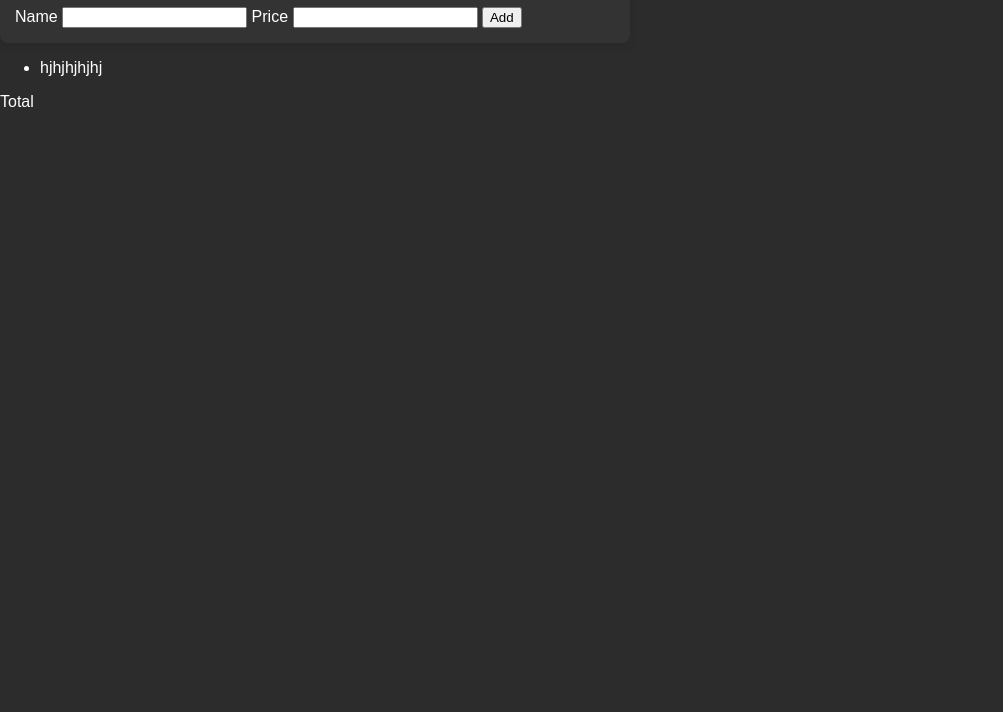
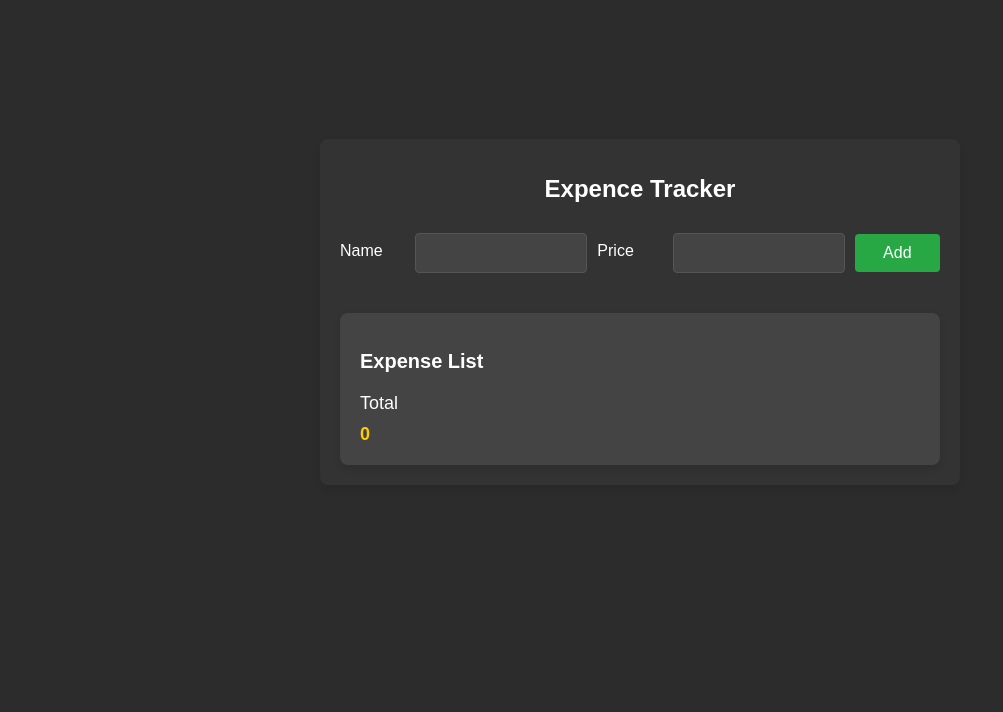
Before and after one commit to theakshaymore/dummy, a plain HTML site: page expence/index.html in a window 1280 px wide. Shown: the part 88-800 px from the top of the page, without its empty margins (0-1003 px from the left). Drawn offline with Linux system fonts and the light colour scheme.

Commit message:
final code

```diff
--- a/expence/index.html
+++ b/expence/index.html
@@ -8,22 +8,26 @@
   </head>
   <body>
     <div class="container">
+      <h1>Expence Tracker</h1>
+      <form id="expenceForm">
+        <div class="inputGroup">
+          <label for="expenceName">Name</label>
+          <input type="text" id="expenceName" />
+          <label for="expencePrice">Price</label>
+          <input type="text" id="expencePrice" />
+          <input type="submit" value="Add" name="Add" />
+        </div>
+      </form>
 
-        <h1>Expence</h1>
-        <form id="expenceForm">
-            <label>Name</label>
-            <input type="text" id="expenceName">
-            <label>Price</label>
-            <input type="text" id="expencePrice">
-            <input type="submit" value="Add" name="Add">
-        </form>
-    </div>
-    <div class="displayBox">
-        <ul id="expenceList">
-            <li>hjhjhjhjhj</li>
-        </ul>
+      <!-- Expense list section -->
+      <div class="displayBox">
+        <h2>Expense List</h2>
+        <ul id="expenceList"></ul>
 
-        <span id="expenceTotal">Total</span>
+        <!-- Total section -->
+        <h3>Total</h3>
+        <span id="expenceTotal"></span>
+      </div>
     </div>
     <script src="script.js"></script>
   </body>
--- a/expence/script.js
+++ b/expence/script.js
@@ -5,10 +5,12 @@ document.addEventListener("DOMContentLoaded", () => {
   let expenceList = document.getElementById("expenceList");
   let expenceTotal = document.getElementById("expenceTotal");
 
-  let expences = [];
+  let expences = JSON.parse(localStorage.getItem("expences")) || [];
   let totalAmount = calculateTotal();
-  console.log(totalAmount);
 
+
+  renderExpences();
+  updateTotal()
 
   expenceForm.addEventListener("submit", (event) => {
     event.preventDefault();
@@ -25,30 +27,48 @@ document.addEventListener("DOMContentLoaded", () => {
       };
       expences.push(addExpenceObj);
       saveExpenceToLocal();
-      updateTotal()
+      renderExpences();
+      updateTotal();
 
       expenceName.value = "";
       expencePrice.value = "";
-
     }
   });
 
+  expenceList.addEventListener('click', (event)=> {
+    if (event.target.tagName === 'BUTTON') {
+        let expenceId = JSON.parse(event.target.getAttribute('data-id'))
+        expences = expences.filter(expence => expence.id !== expenceId)
+        saveExpenceToLocal()
+        renderExpences()
+        updateTotal()
+    }
+
+  })
+
   function calculateTotal() {
-    return expences.reduce((sum, expence) => sum + expence.price, 0)
+    return expences.reduce((sum, expence) => sum + expence.price, 0);
   }
 
   function updateTotal() {
-    totalAmount = calculateTotal()
+    totalAmount = calculateTotal();
+    expenceTotal.textContent = totalAmount;
+  }
+
+  function renderExpences() {
+    expenceList.innerHTML = "";
+    expences.forEach((expence) => {
+      let li = document.createElement("li");
+      li.innerHTML = `
+        <span>${expence.name}  - $${expence.price}</span>
+        <button data-id='${expence.id}'>Delete</button>
+        `;
+        expenceList.appendChild(li);
+    });
   }
 
   function saveExpenceToLocal() {
     localStorage.setItem("expences", JSON.stringify(expences));
     console.log("EXPENCE ADDED");
   }
-
-  function getExpenceListFromLoacl() {
-    return localStorage.getItem(expences);
-  }
-
-
 });
--- a/expence/style.css
+++ b/expence/style.css
@@ -1,23 +1,144 @@
+/* Basic reset and body styling */
 body {
     font-family: Arial, sans-serif;
     background-color: #2c2c2c;
     color: #fff;
     margin: 0;
     padding: 0;
-
-    /* Flexbox to center content both horizontally and vertically */
-    /* display: flex;
+    display: flex;
     justify-content: center;
     align-items: center;
-    height: 100vh;  */
-    /* Full viewport height */
+    height: 100vh; /* Full viewport height to center content vertically */
   }
 
+  /* Container for the form */
   .container {
     width: 90%;
-    max-width: 600px; /* Smaller container */
-    padding: 15px; /* Compact padding */
+    max-width: 600px; /* Make the container narrower */
+    padding: 20px;
     background-color: #333;
     border-radius: 8px;
     box-shadow: 0 4px 8px rgba(0, 0, 0, 0.1);
+    text-align: center; /* Centering form contents */
+    display: flex;
+    flex-direction: column; /* Stack content vertically */
+    gap: 20px; /* Space between form and display box */
   }
+
+  /* Title */
+  h1 {
+    font-size: 24px;
+    margin-bottom: 10px;
+  }
+
+  /* Form styling */
+  form {
+    display: flex;
+    flex-direction: column;
+    gap: 15px; /* Space between input fields */
+  }
+
+  /* Grouping input fields and button in one line */
+  .inputGroup {
+    display: flex;
+    align-items: center; /* Center items vertically */
+    gap: 10px; /* Space between input fields and button */
+  }
+
+  /* Label styling */
+  label {
+    font-size: 16px;
+    margin-bottom: 5px;
+    text-align: left;
+    width: 80px; /* Fixed width for labels to align with inputs */
+  }
+
+  /* Input fields for name and price */
+  input[type="text"] {
+    padding: 10px;
+    font-size: 16px;
+    background-color: #444;
+    color: #fff;
+    border: 1px solid #555;
+    border-radius: 4px;
+    width: 150px; /* Fixed width for input fields */
+  }
+
+  /* Submit button styling */
+  input[type="submit"] {
+    padding: 10px;
+    font-size: 16px;
+    background-color: #28a745;
+    color: #fff;
+    border: none;
+    border-radius: 4px;
+    cursor: pointer;
+    width: 100px; /* Fixed width for the button */
+  }
+
+  input[type="submit"]:disabled {
+    background-color: #888; /* Grey color for disabled submit button */
+    cursor: not-allowed;
+  }
+
+  /* Display box for the list of expenses */
+  .displayBox {
+    margin-top: 20px; /* Space between form and list */
+    background-color: #444;
+    padding: 20px;
+    border-radius: 8px;
+    box-shadow: 0 4px 8px rgba(0, 0, 0, 0.1);
+    text-align: left; /* Align text to the left */
+  }
+
+  /* Expense list title */
+  h2 {
+    font-size: 20px;
+    margin-bottom: 10px;
+  }
+
+  /* Total section */
+  h3 {
+    font-size: 18px;
+    margin-top: 20px;
+    margin-bottom: 10px;
+    font-weight: normal;
+  }
+
+  /* Expense list items */
+  #expenceList {
+    list-style-type: none;
+    padding: 0;
+    margin: 0;
+  }
+
+  #expenceList li {
+    display: flex;
+    justify-content: space-between;
+    align-items: center;
+    margin-bottom: 10px;
+    padding: 10px;
+    background-color: #555;
+    border-radius: 4px;
+  }
+
+  #expenceList button {
+    padding: 5px 10px;
+    background-color: #dc3545;
+    color: white;
+    border: none;
+    border-radius: 4px;
+    cursor: pointer;
+  }
+
+  #expenceList button:focus {
+    outline: none; /* Removes the focus outline when button is clicked */
+  }
+
+  /* Total expenses text */
+  #expenceTotal {
+    margin-top: 10px;
+    font-size: 18px;
+    font-weight: bold;
+    color: #ffcc00; /* Highlighting total amount in yellow */
+  }
```
